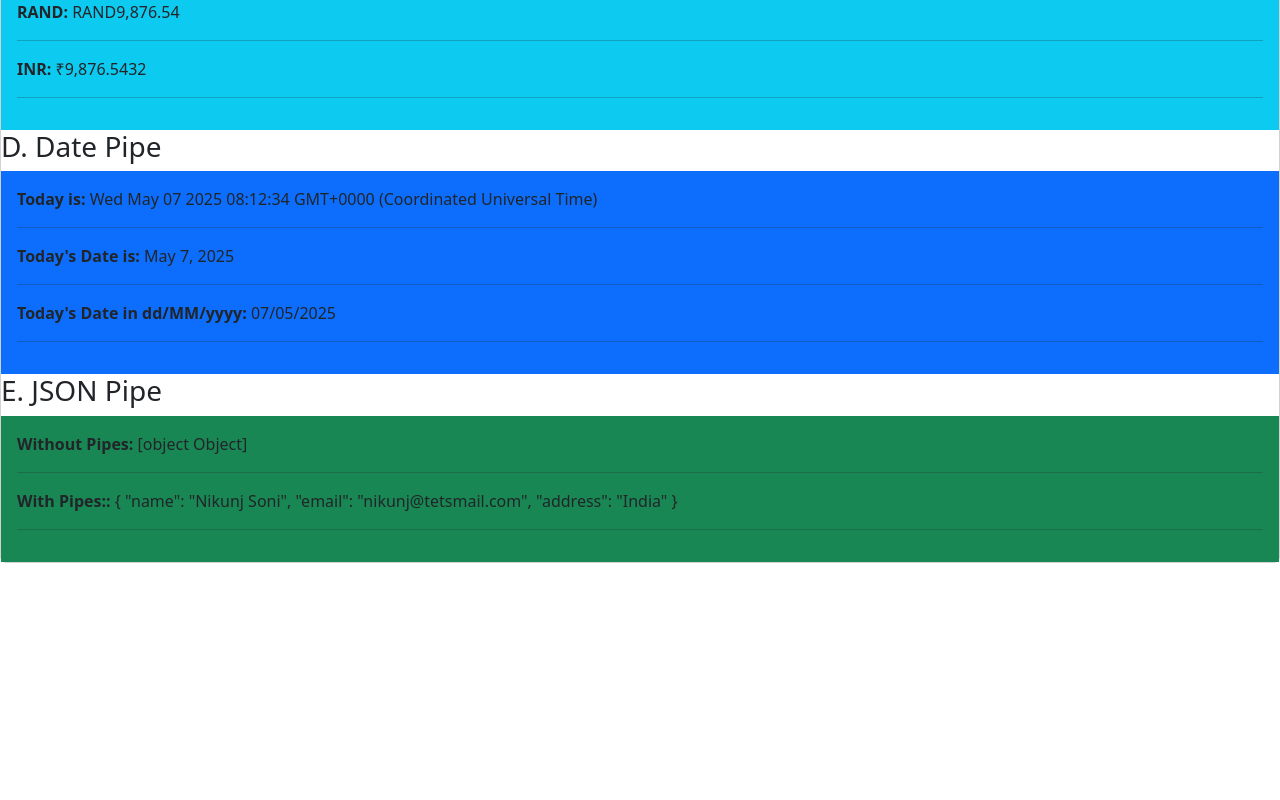
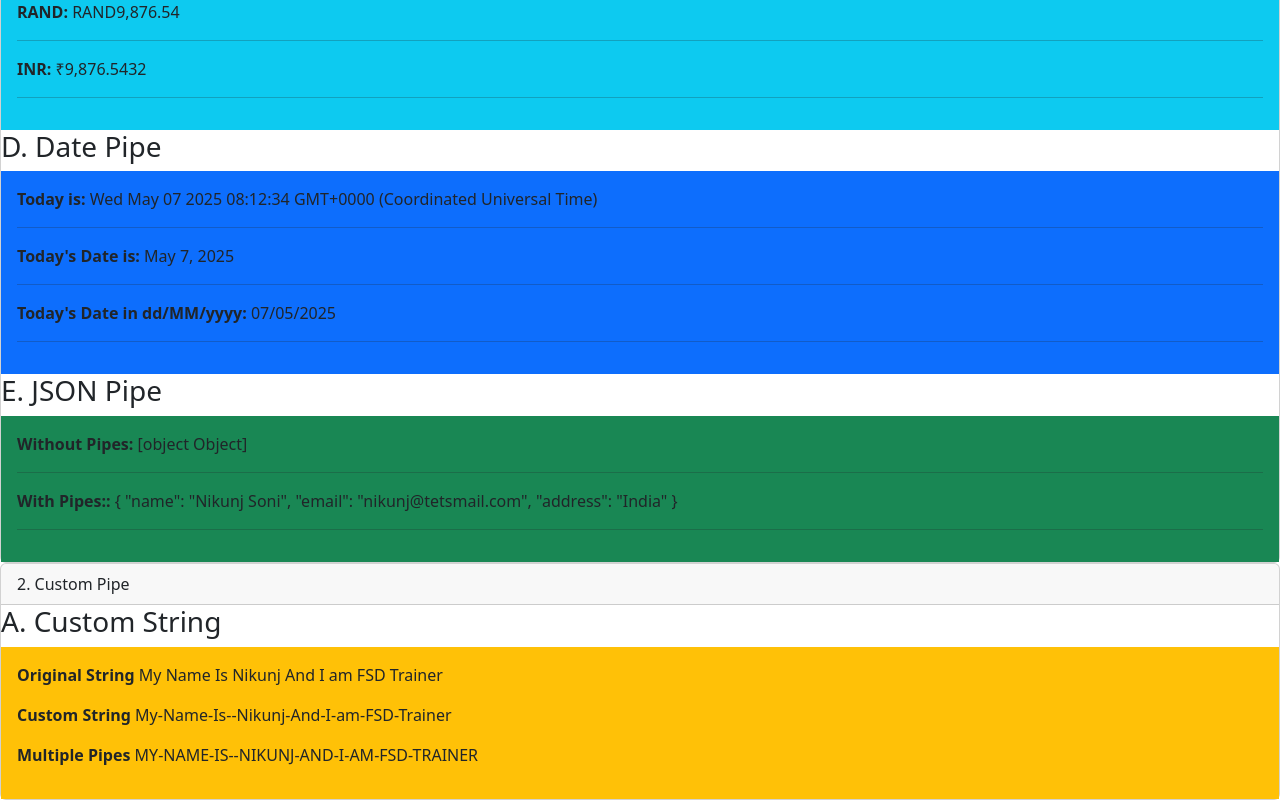
Before and after one commit to Nikunj-Java/Southafrica_SARB_2025, an Angular app in the folder Day-3/Angular-App/: page / in a window 1280 px wide. Shown: the part 1106-1906 px from the top of the page. Before the commit the page ends 1669 px from the top, so only its background shows below. Built offline with nearby package versions, Linux system fonts and the light colour scheme.

Commit message:
Todo-List,Pipes,Custom Pipes

```diff
--- /dev/null
+++ b/Day-3/Angular-App/src/app/CustomePipe.ts
@@ -0,0 +1,11 @@
+import { Pipe, PipeTransform } from "@angular/core";
+
+@Pipe({name:'changestring'})
+export class customPipes implements PipeTransform{
+
+    transform (value:string,character:string)
+       {
+            return value.split(character).join("-")
+        }
+
+}
--- a/Day-3/Angular-App/src/app/app.module.ts
+++ b/Day-3/Angular-App/src/app/app.module.ts
@@ -4,15 +4,18 @@ import { BrowserModule } from '@angular/platform-browser';
 import { AppRoutingModule } from './app-routing.module';
 import { AppComponent } from './app.component';
 import { PipesComponent } from './pipes/pipes.component';
+import { customPipes } from './CustomePipe';
 
 @NgModule({
   declarations: [
     AppComponent,
-    PipesComponent
+    PipesComponent,
+    customPipes //<----define here
   ],
   imports: [
     BrowserModule,
-    AppRoutingModule
+    AppRoutingModule,
+
   ],
   providers: [],
   bootstrap: [AppComponent]
--- a/Day-3/Angular-App/src/app/pipes/pipes.component.html
+++ b/Day-3/Angular-App/src/app/pipes/pipes.component.html
@@ -41,7 +41,7 @@
     <p> <b>pi: 5 digits after decimal point</b> {{pi | number:'.5-5'}}</p>
 
     <hr>
-      <p> <b>pi: 3 digits  Before and after decimal point</b> {{pi | number:'3.3-3'}}</p>
+    <p> <b>pi: 3 digits Before and after decimal point</b> {{pi | number:'3.3-3'}}</p>
 
 
     <hr>
@@ -95,3 +95,16 @@
 
 
 </div>
+
+<!--Custom Pipes-->
+<div class="card">
+  <div class="card-header">
+   2. Custom Pipe
+  </div>
+  <h3>A. Custom String </h3>
+  <div class="card-body bg-warning">
+    <p> <b>Original String</b> {{name}}</p>
+    <p> <b>Custom String</b> {{name | changestring: ' '}}</p>
+    <p> <b>Multiple Pipes</b> {{name | uppercase| changestring: ' '}}</p>
+  </div>
+</div>
```
Lines whose indentation alone changed are shown as unchanged.
